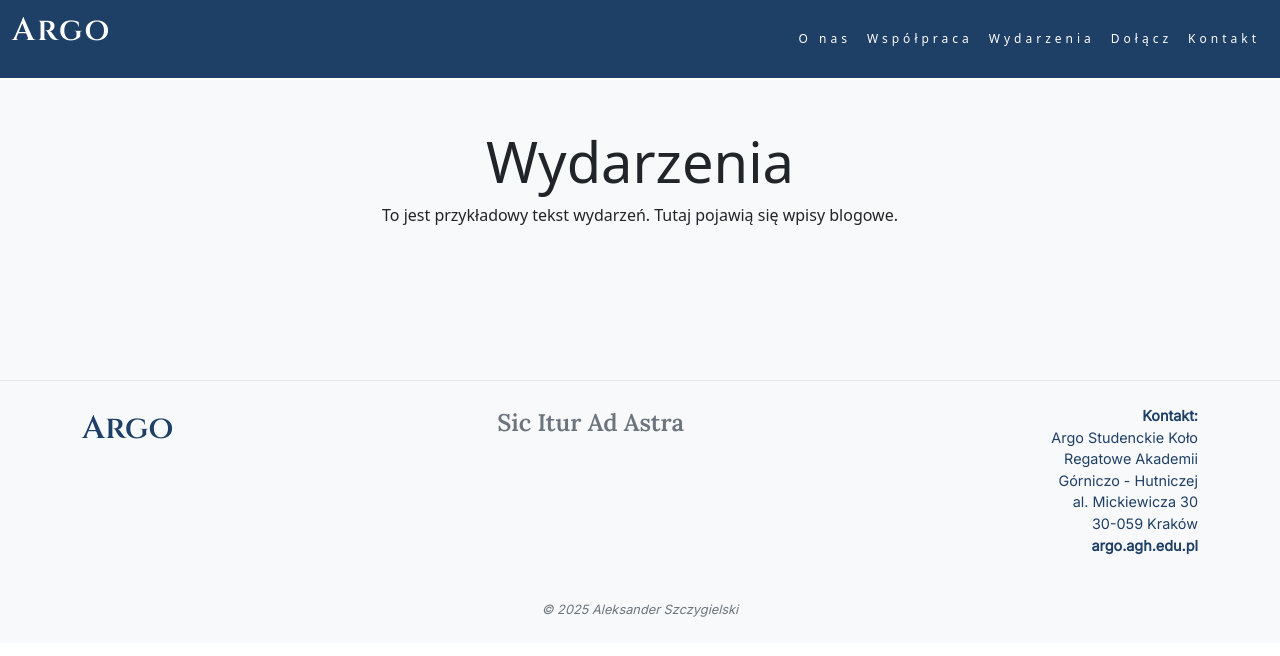
After one commit to AlexSzczygielski/argo_website, a PHP site: page /blog.php in a window 1280 px wide. The commit adds this page. Shown: the top 656 px of the page. Run offline with PHP 8.4, Linux system fonts and the light colour scheme; some web fonts are replaced.

Commit message:
Added new css styling for blog or new pages, updated navbar with new css inherited class to be transparent only in index.php

```diff
--- /dev/null
+++ b/blog.php
@@ -0,0 +1,24 @@
+<!DOCTYPE html>
+<html lang="pl">
+
+<head>
+  <?php require 'layout/header.php' ?>
+  <title>SKR Argo AGH - Blog</title>
+  <meta charset="utf-8">
+  <meta name="viewport" content="width=device-width,initial-scale=1">
+  <meta name="description" content="SKR ARGO AGH Wydarzenia">
+</head>
+
+<body>
+  <?php require 'layout/navbar.php' ?>
+  <div id="blog-anchor" class="section-anchor"></div>
+  <div id="blog" class="bg-light py-5">
+    <div class="container">
+      <h2 class="text-center display-4">Wydarzenia</h2>
+      <p class="text-center">To jest przykładowy tekst wydarzeń. Tutaj pojawią się wpisy blogowe.</p>
+    </div>
+  </div>
+  <?php require 'layout/footer.php' ?>
+</body>
+
+</html>
--- a/css/style.css
+++ b/css/style.css
@@ -16,7 +16,7 @@ html {
   position: fixed;
   margin-bottom: 0;
   padding: 0;
-  background-color: transparent !important;
+  background-color: #1e3f66;
   z-index: 9999;
   border: 0;
   font-size: 12px !important;
@@ -24,6 +24,11 @@ html {
   letter-spacing: 4px;
   border-radius: 0;
   transition: background-color 0.3s;
+}
+
+/* Navbar with transparent functionality - for landing page */
+.navbar.navbar-transparent {
+  background-color: transparent !important;
 }
 
 /* Navbar style on scroll */
@@ -166,6 +171,12 @@ html {
 }
 
 /* --- BLOG/EVENTS SECTION --- */
+/* blog section styling */
+#blog {
+  min-height: 300px !important;
+  margin-top: 80px; /* to push below navbar */
+}
+
 /* Card base style */
 #blog .card {
   border: none;
--- a/index.php
+++ b/index.php
@@ -65,7 +65,7 @@
                   <div class="card-body">
                     <h5 class="card-title">Akademickie Mistrzostwa Polski w Żeglarstwie 2025</h5>
                     <p class="card-text">Zobacz relację ze startu Argonautów w Akademickich Mistrzostwach Polski w Żeglarstwie.</p>
-                    <a href="#" class="btn btn-sm btn-outline-secondary">Czytaj więcej</a>
+                    <a href="blog/AMP_2025.php" class="btn btn-sm btn-outline-secondary">Czytaj więcej</a>
                   </div>
                 </div>
               </div>
--- a/layout/footer.php
+++ b/layout/footer.php
@@ -20,10 +20,10 @@
             <a href="argo.agh.edu.pl">argo.agh.edu.pl</a>
             <!-- Social icons with Font Awesome 6 -->
             <div class="social-icons">
-                <a href="https://facebook.com/yourpage" target="_blank" class="text-dark me-3" aria-label="Facebook">
+                <a href="https://facebook.com/" target="_blank" class="text-dark me-3" aria-label="Facebook">
                     <i class="fab fa-facebook-f fs-4"></i>
                 </a>
-                <a href="https://instagram.com/yourpage" target="_blank" class="text-dark" aria-label="Instagram">
+                <a href="https://instagram.com/" target="_blank" class="text-dark" aria-label="Instagram">
                     <i class="fab fa-instagram fs-4"></i>
                 </a>
             </div>
--- a/layout/navbar.php
+++ b/layout/navbar.php
@@ -12,7 +12,7 @@ if (pathinfo($request_uri, PATHINFO_EXTENSION) != 'php') {
 ?>
 
 <!--Navbar-->
-<nav class="navbar navbar-expand-lg navbar-light fixed-top">
+<nav class="navbar navbar-expand-lg navbar-light fixed-top <?php echo ($active_site === 'index') ? 'navbar-transparent' : ''; ?>">
   <div class="container-fluid">
     <!-- Logo/Text Logo -->
     <a class="navbar-brand" href="#home">Argo</a>
```
